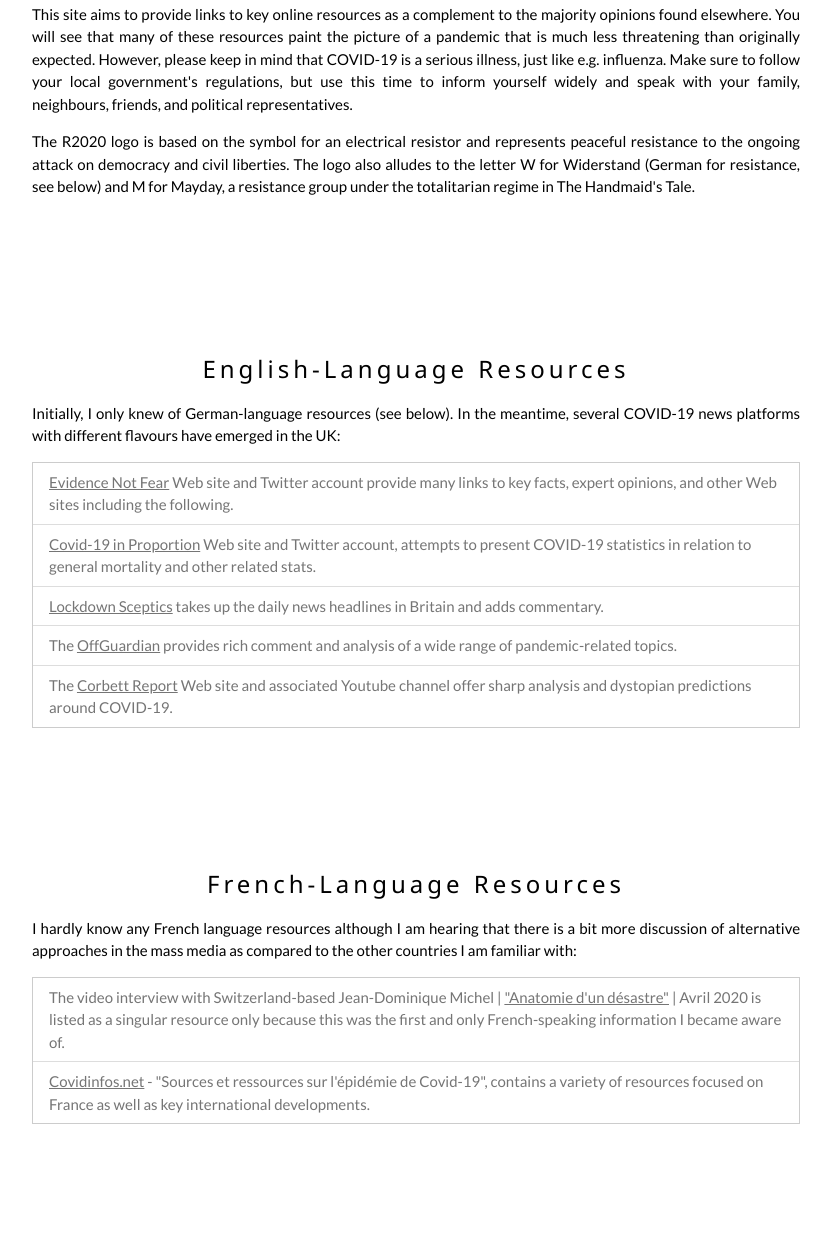
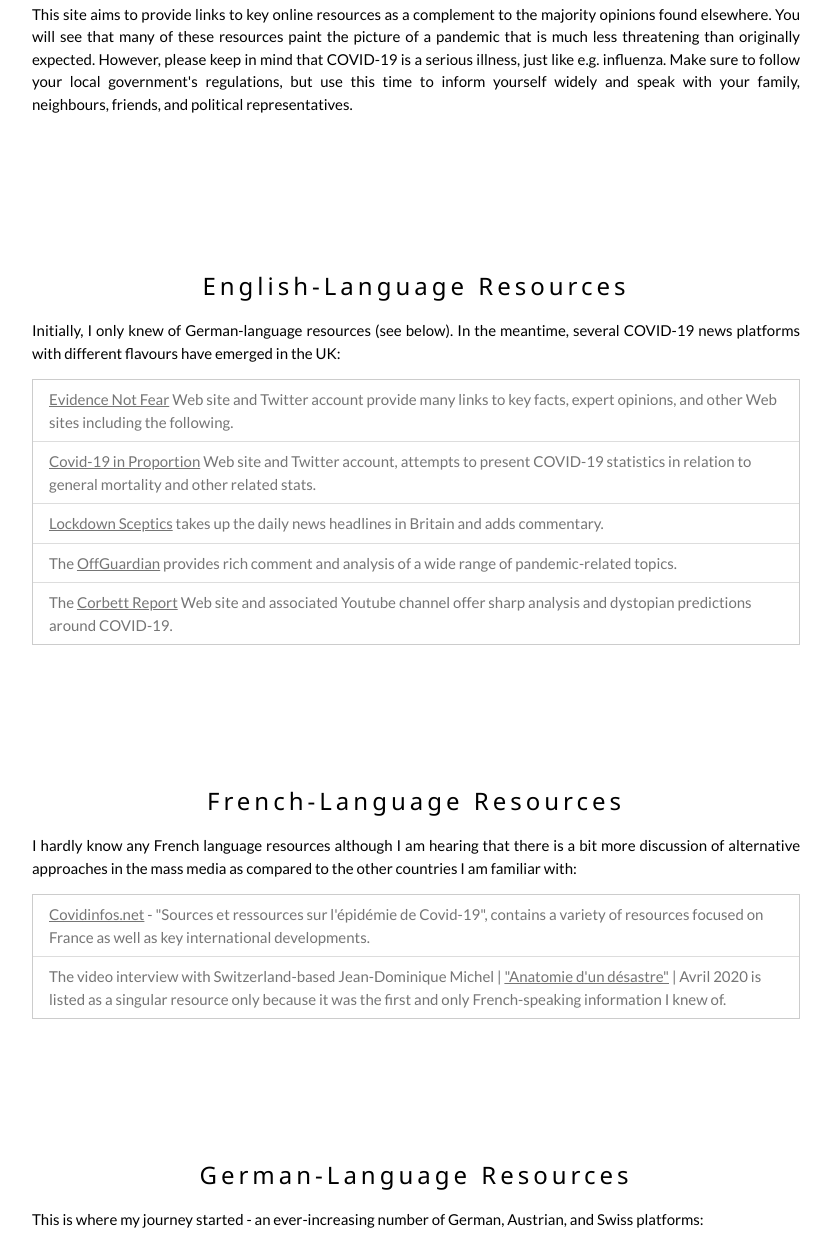
Before and after one commit to crinner/resistance2020, a plain HTML site: page index.html in a window 1280 px wide. Shown: the part 474-1718 px from the top of the page, without its empty margins (224-1055 px from the left). Drawn offline with nearby package versions, Linux system fonts and the light colour scheme.

Commit message:
Update index.html
Removed explanation of R2020 logo from intro section.

```diff
--- a/index.html
+++ b/index.html
@@ -52,7 +52,6 @@
     <h3 class="w3-wide">Resistance 2020</h3>
     <p class="w3-justify">The discovery and global spread of the novel coronavirus SARS-CoV2 since December 2019 has resulted in unprecedented "lockdowns" and an erosion of individual freedoms and democratic procedures in most countries around the world. The measures were based on a limited understanding of the virus and uncertain models of its possible spread, which are contested among experts. However, political decision-makers and the mass media do not seem inclined to represent and consider diverging opinions.</p>
     <p class="w3-justify">This site aims to provide links to key online resources as a complement to the majority opinions found elsewhere. You will see that many of these resources paint the picture of a pandemic that is much less threatening than originally expected. However, please keep in mind that COVID-19 is a serious illness, just like e.g. influenza. Make sure to follow your local government's regulations, but use this time to inform yourself widely and speak with your family, neighbours, friends, and political representatives.</p>
-    <p class="w3-justify">The R2020 logo is based on the symbol for an electrical resistor and represents peaceful resistance to the ongoing attack on democracy and civil liberties. The logo also alludes to the letter W for Widerstand (German for resistance, see below) and M for Mayday, a resistance group under the totalitarian regime in The Handmaid's Tale.</p>
   </div>
 
   <!-- English -->
@@ -76,8 +75,8 @@
     <p class="w3-justify">I hardly know any French language resources although I am hearing that there is a bit more discussion of alternative approaches in the mass media as compared to the other countries I am familiar with:</p>
 
     <ul class="w3-ul w3-border w3-white w3-text-grey">
-      <li class="w3-padding">The video interview with Switzerland-based Jean-Dominique Michel | <a href="https://www.youtube.com/watch?v=4MqArCjrkmI" target=_blank>"Anatomie d'un désastre"</a> | Avril 2020 is listed as a singular resource only because this was the first and only French-speaking information I became aware of.</li>
       <li class="w3-padding"><a href="https://covidinfos.net/ target=_blank">Covidinfos.net</a> - "Sources et ressources sur l'épidémie de Covid-19", contains a variety of resources focused on France as well as key international developments.</li>
+      <li class="w3-padding">The video interview with Switzerland-based Jean-Dominique Michel | <a href="https://www.youtube.com/watch?v=4MqArCjrkmI" target=_blank>"Anatomie d'un désastre"</a> | Avril 2020 is listed as a singular resource only because it was the first and only French-speaking information I knew of.</li>
     </ul>
 
   </div>
```
